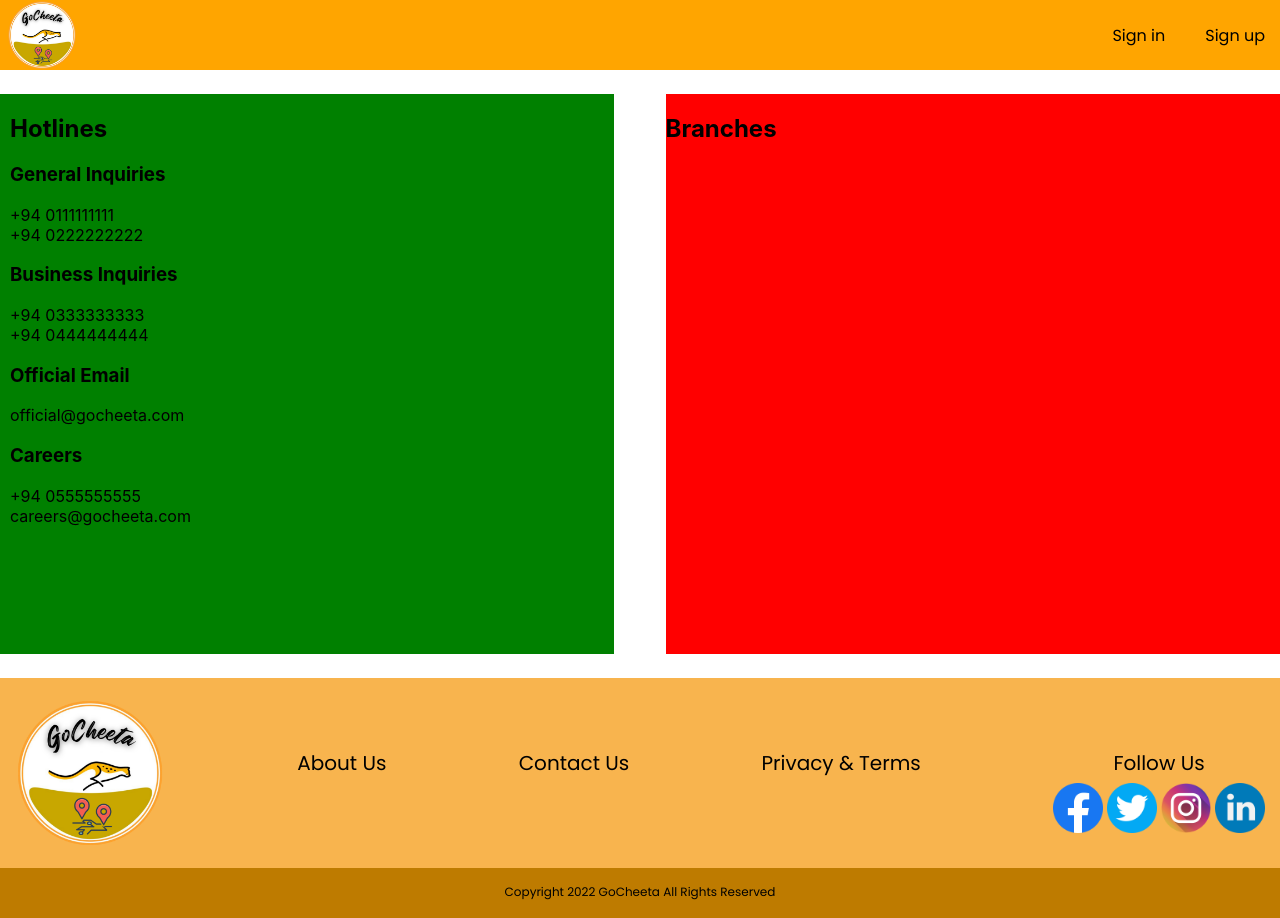
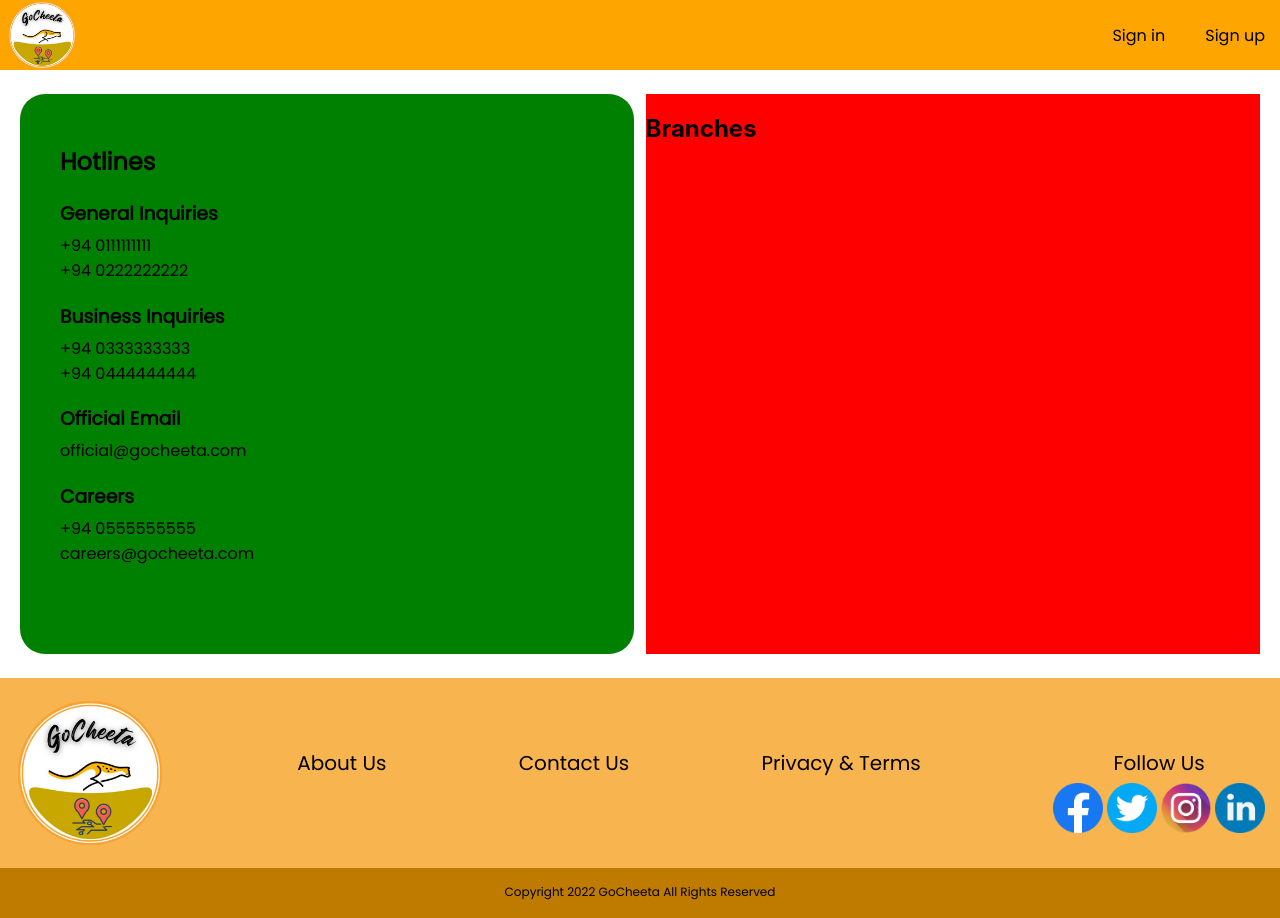
Before and after one commit to dvimukthi/cab-service-system, a React (Create React App) app: page /Contact in a window 1280 px wide. Built offline with nearby package versions, Linux system fonts and the light colour scheme; a web font is replaced by a local one.

Commit message:
ContactUsPartOne fonts

```diff
--- a/src/Components/ContactUsComponents/ContactUsBody.css
+++ b/src/Components/ContactUsComponents/ContactUsBody.css
@@ -10,14 +10,32 @@
     background: green;
     height: 35rem;
     width: 48%;
+    margin-left: 20px;
+    border-radius: 25px;
 }
 
-.ContactUs__text{
-    margin-left: 10px;
+.PartOne__text{
+    margin-top: 50px;
+    margin-left: 40px;
 }
+
+.PartOne__text h2 {
+    font-family: 'Poppins', sans-serif;
+}
+
+.PartOne__text p {
+    font-family: 'Poppins', sans-serif;
+}
+
+.PartOne__text h3 {
+    font-family: 'Poppins', sans-serif;
+    margin-bottom: 5px;
+}
+
 
 .ContactUs__partTwo {
     background: red;
     height: 35rem;
     width: 48%;
+    margin-right: 20px;
 }
--- a/src/Components/ContactUsComponents/ContactUsBody.js
+++ b/src/Components/ContactUsComponents/ContactUsBody.js
@@ -5,7 +5,7 @@ function ContactUsBody() {
   return (
     <div className="ContactUs__Container">
       <div className="ContactUs__partOne">
-        <div className="ContactUs__text">
+        <div className="PartOne__text">
           <h2>Hotlines</h2>
           <p>
             <h3>General Inquiries</h3>
```
